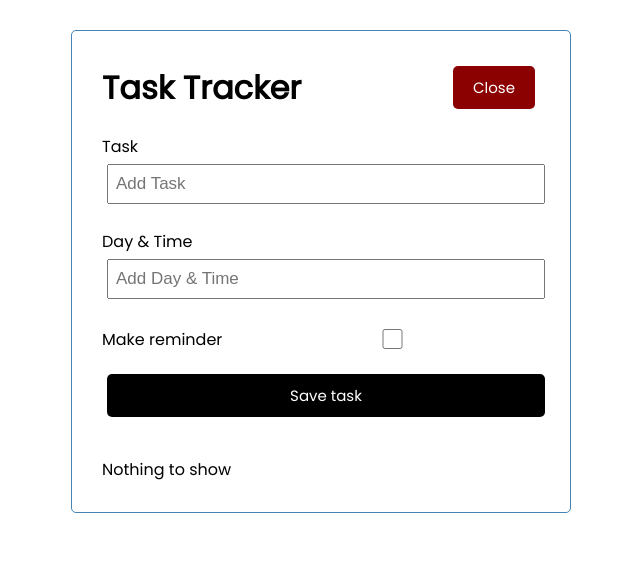
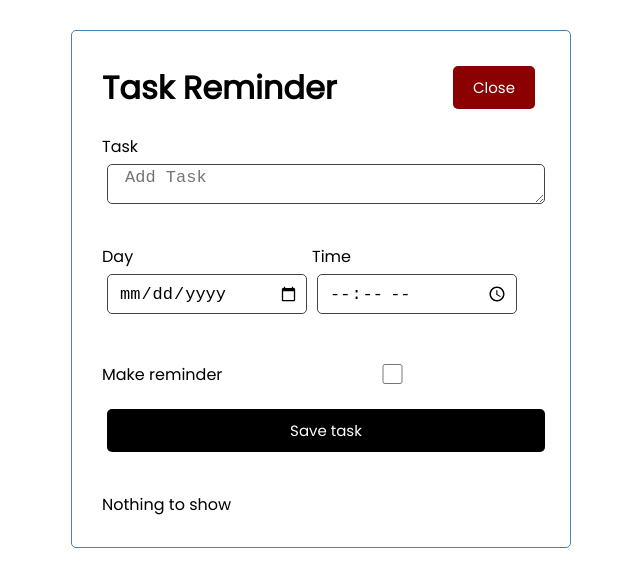
Before and after one commit to ashagaire/Things-To-Do, a React (Create React App) app: page / in a window 1280 px wide. Both pictures are taken after a click on the button "Add". Shown: the top 586 px of the page, without its empty margins (319-959 px from the left). Built offline with nearby package versions, Linux system fonts and the light colour scheme; no server answers; the database is empty.

Commit message:
updated date and time inputs in form

```diff
--- a/package.json
+++ b/package.json
@@ -7,6 +7,7 @@
     "@testing-library/react": "^13.4.0",
     "@testing-library/user-event": "^13.5.0",
     "firebase": "^10.5.0",
+    "moment": "^2.29.4",
     "react": "^18.2.0",
     "react-dom": "^18.2.0",
     "react-icons": "^4.11.0",
--- a/src/App.css
+++ b/src/App.css
@@ -85,11 +85,41 @@ body {
 }
 
 .form-control input {
+  flex: 1;
+  width: 90%;
+  min-width: 200px;
+  height: 40px;
+  margin: 5px;
+  padding: 3px 7px;
+  font-size: 17px;
+  text-indent: 2px;
+  border: 1px solid #444;
+  border-radius: 5px;
+  display: block;
+
+}
+
+.div-row{
+  display: flex;
+  width:20px
+}
+/* for displaying two divs inside one div in row
+.form-control input {
+  flex: 1;
+
+} */
+
+textarea {
   width: 100%;
   height: 40px;
   margin: 5px;
   padding: 3px 7px;
   font-size: 17px;
+  text-indent: 10px;
+  border: 1px solid #444;
+  border-radius: 5px;
+  display: block;
+
 }
 
 .form-control-check {
@@ -107,6 +137,8 @@ body {
   height: 20px;
 }
 
+
+
 footer {
   margin-top: 30px;
   text-align: center;
--- a/src/components/AddTask.js
+++ b/src/components/AddTask.js
@@ -1,11 +1,13 @@
 import { useState } from "react"
-
+import moment from "moment";
+const now= moment().format('YYYY-MM-DD');
 const AddTask = ({onAdd}) => {
 
     const [formData, setFormData] = useState(
         {
         text: "",
           day: "" ,
+          time:"",
           reminder: false
         }
     )
@@ -14,6 +16,7 @@ const AddTask = ({onAdd}) => {
           setFormData(prevFormData => {
               return {
                   ...prevFormData,
+
                   [name]: type === "checkbox" ? checked : value
               }
           })
@@ -25,12 +28,17 @@ const AddTask = ({onAdd}) => {
             alert('Please add a task')
             return
         }
+        if(!formData.day){
+            alert('Please select date')
+            return
+        }
 
         onAdd(formData)
         setFormData(
             {
                 text: "",
             day: "" ,
+            time:"",
             reminder: false
             })
       }
@@ -39,21 +47,34 @@ const AddTask = ({onAdd}) => {
     <form className='add-form' onSubmit={handleSubmit}>
         <div className='form-control' >
             <label>Task</label>
-            <input type='text'
+            <textarea type='text'
             name="text"
+            maxLength="200"
             placeholder='Add Task'
             value={formData.text}
             onChange={handleChange}
             />
         </div>
-        <div className='form-control' >
-            <label>Day & Time</label>
-            <input type='text'
-            name='day'
-            placeholder='Add Day & Time'
-            value={formData.day}
-            onChange={handleChange}
-            />
+        <div className="div-row">
+            <div className='form-control' >
+                <label>Day</label>
+                <input type='date'
+                name='day'
+                placeholder='Add Day'
+                min={now}
+                value={formData.day}
+                onChange={handleChange}
+                />
+            </div>
+            <div className='form-control' >
+                <label>Time</label>
+                <input type='time'
+                name='time'
+                placeholder='Add Time'
+                value={formData.time}
+                onChange={handleChange}
+                />
+            </div>
         </div>
         <div className='form-control form-control-check' >
             <label>Make reminder</label>
--- a/src/components/Header.js
+++ b/src/components/Header.js
@@ -3,7 +3,7 @@
 const Header = ({onAdd, showAdd}) => {
   return (
     <header className="header">
-        <h1 > Task Tracker</h1>
+        <h1 > Task Reminder</h1>
         <button style={showAdd ? {backgroundColor:"darkred"}:{backgroundColor:"green"}}
         className="btn"
         onClick={onAdd}>
--- a/src/components/Task.js
+++ b/src/components/Task.js
@@ -1,14 +1,27 @@
 import{FaTimes} from 'react-icons/fa'
+import moment from 'moment';
+
+let now= moment().format('YYYY-MM-DD');
+console.log(now)
+
 
 const Task = ({task , onDelete , onToggle}) => {
+  const present = moment(task.day)
+  const remainDays = present.diff(now, 'days')
   return (
     <div className={`task ${task.reminder ? 'reminder' : ""} `} onDoubleClick={() => onToggle(task.id)}>
         <h3>{task.text} <FaTimes style={{color:'red', cursor: 'pointer'}} onClick={onDelete}/> </h3>
-        <p> {task.day}</p>
+
+        <p> {task.day} {task.time}
+          {remainDays > 0?<span style={{color:'green'}}> {remainDays} days later </span> :
+            <span style={{color:'red'}}>Task missed </span>}
+        </p>
 
 
     </div>
+
   )
+
 
 }
 
```
Also changed, not shown: 1 other file (tests, documents, lock files or other folders).
